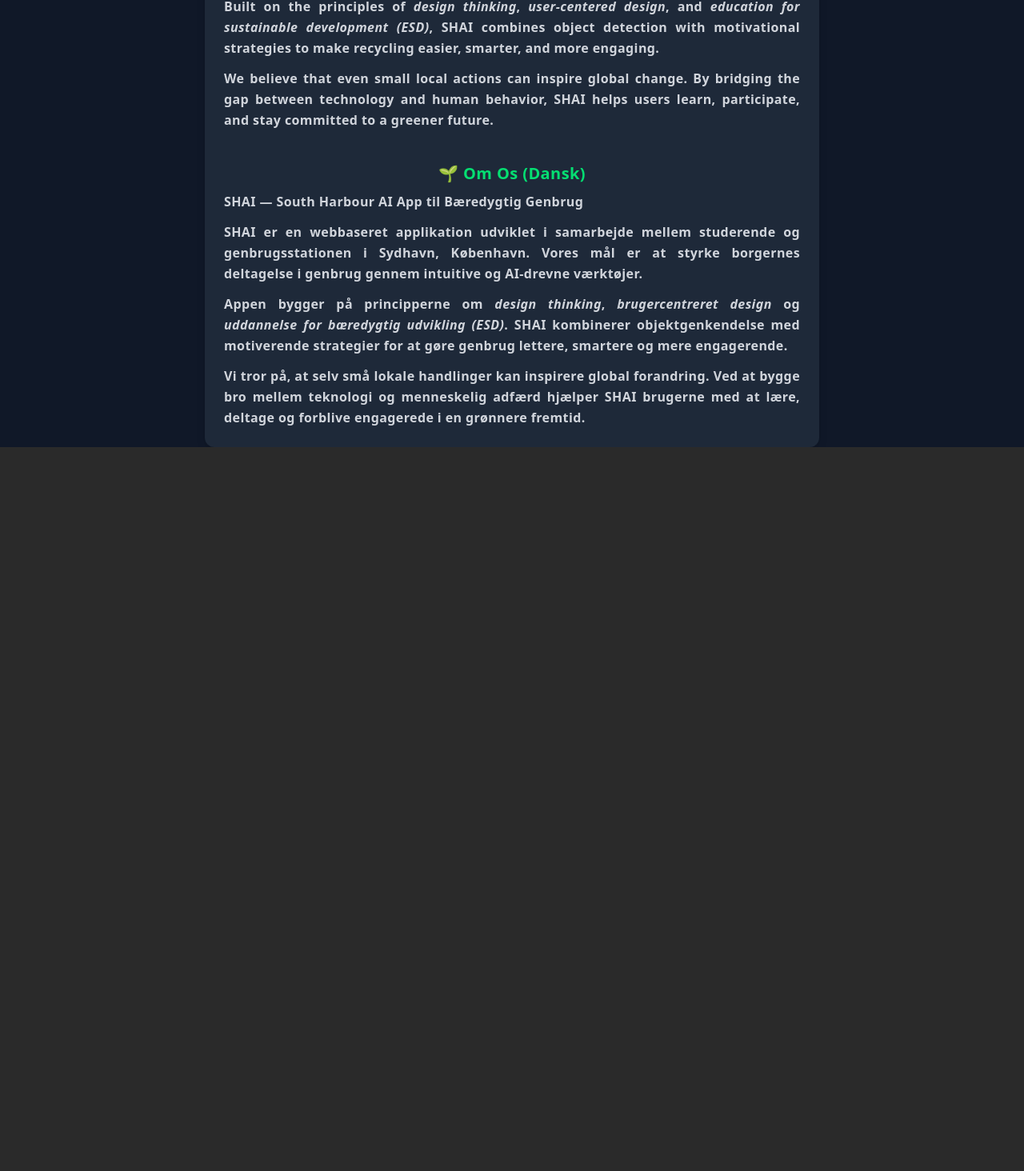
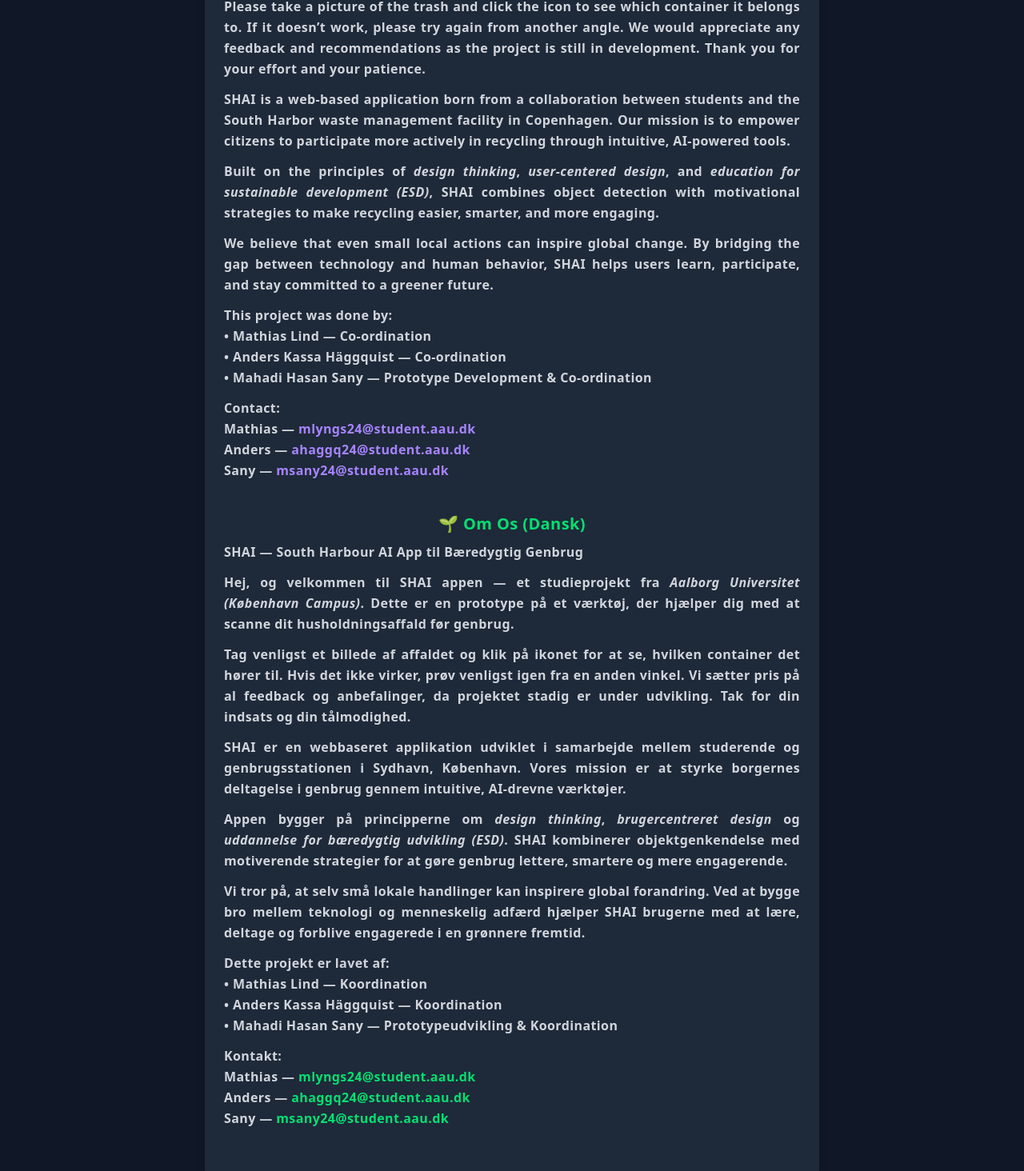
Before and after one commit to sanyhmahadi/shaiapp, a React (Vite) app: page /about in a window 1280 px wide. Shown: the part 333-1797 px from the top of the page at 80% size. Before the commit the page ends 892 px from the top, so only its background shows below. Built offline with nearby package versions, Linux system fonts and the light colour scheme.

Commit message:
Final_deployment_2

```diff
--- a/src/pages/About.jsx
+++ b/src/pages/About.jsx
@@ -15,6 +15,17 @@
             <strong>SHAI — South Harbour AI App for Sustainable Recycling</strong>
           </p>
           <p>
+          Hi, and welcome to the <strong>SHAI app</strong> — a student project from
+          <em> Aalborg University (Copenhagen Campus)</em>. This is a prototype for a tool
+          that will help you scan your household waste before recycling.
+          </p>
+          <p>
+          Please take a picture of the trash and click the icon to see which container it belongs to.
+          If it doesn’t work, please try again from another angle. We would appreciate any feedback
+          and recommendations as the project is still in development. Thank you for your effort and
+          your patience.
+          </p>
+          <p>
             SHAI is a web-based application born from a collaboration between students and the South Harbor waste management facility in Copenhagen. Our mission is to empower citizens to participate more actively in recycling through intuitive, AI-powered tools.
           </p>
           <p>
@@ -23,11 +34,41 @@
           <p>
             We believe that even small local actions can inspire global change. By bridging the gap between technology and human behavior, SHAI helps users learn, participate, and stay committed to a greener future.
           </p>
+          <p>
+          <strong>This project was done by:</strong><br />
+          • Mathias Lind — Co-ordination<br />
+          • Anders Kassa Häggquist — Co-ordination<br />
+          • Mahadi Hasan Sany — Prototype Development & Co-ordination<br />
+          </p>
+          <p>
+          <strong>Contact:</strong><br />
+          Mathias — <a
+            href="mailto:mlyngs24@student.aau.dk"
+            className="text-violet-400 hover:underline"
+          >
+            mlyngs24@student.aau.dk
+          </a>
+          <br />
+          Anders — <a
+            href="mailto:ahaggq24@student.aau.dk"
+            className="text-violet-400 hover:underline"
+          >
+            ahaggq24@student.aau.dk
+          </a>
+          <br />
+          Sany — <a
+            href="mailto:msany24@student.aau.dk"
+            className="text-violet-400 hover:underline"
+          >
+            msany24@student.aau.dk
+          </a>
+          </p>
+
         </div>
       </div>
 
       {/* Danish Section */}
-      <div>
+<div className="mb-10">
   <h3 className="text-lg sm:text-xl font-semibold text-green-400 mb-2">
     🌱 Om Os (Dansk)
   </h3>
@@ -36,13 +77,56 @@
       <strong>SHAI — South Harbour AI App til Bæredygtig Genbrug</strong>
     </p>
     <p>
-            SHAI er en webbaseret applikation udviklet i samarbejde mellem studerende og genbrugsstationen i Sydhavn, København. Vores mål er at styrke borgernes deltagelse i genbrug gennem intuitive og AI-drevne værktøjer.
+      Hej, og velkommen til <strong>SHAI appen</strong> — et studieprojekt fra
+      <em> Aalborg Universitet (København Campus)</em>. Dette er en prototype på et værktøj,
+      der hjælper dig med at scanne dit husholdningsaffald før genbrug.
     </p>
     <p>
-            Appen bygger på principperne om <em>design thinking</em>, <em>brugercentreret design</em> og <em>uddannelse for bæredygtig udvikling (ESD)</em>. SHAI kombinerer objektgenkendelse med motiverende strategier for at gøre genbrug lettere, smartere og mere engagerende.
+      Tag venligst et billede af affaldet og klik på ikonet for at se, hvilken container det hører til.
+      Hvis det ikke virker, prøv venligst igen fra en anden vinkel. Vi sætter pris på al feedback
+      og anbefalinger, da projektet stadig er under udvikling. Tak for din indsats og din tålmodighed.
     </p>
     <p>
-            Vi tror på, at selv små lokale handlinger kan inspirere global forandring. Ved at bygge bro mellem teknologi og menneskelig adfærd hjælper SHAI brugerne med at lære, deltage og forblive engagerede i en grønnere fremtid.
+      SHAI er en webbaseret applikation udviklet i samarbejde mellem studerende og genbrugsstationen i Sydhavn, København.
+      Vores mission er at styrke borgernes deltagelse i genbrug gennem intuitive, AI-drevne værktøjer.
+    </p>
+    <p>
+      Appen bygger på principperne om <em>design thinking</em>, <em>brugercentreret design</em> og
+      <em> uddannelse for bæredygtig udvikling (ESD)</em>. SHAI kombinerer objektgenkendelse med motiverende strategier
+      for at gøre genbrug lettere, smartere og mere engagerende.
+    </p>
+    <p>
+      Vi tror på, at selv små lokale handlinger kan inspirere global forandring. Ved at bygge bro mellem teknologi og
+      menneskelig adfærd hjælper SHAI brugerne med at lære, deltage og forblive engagerede i en grønnere fremtid.
+    </p>
+    <p>
+      <strong>Dette projekt er lavet af:</strong><br />
+      • Mathias Lind — Koordination<br />
+      • Anders Kassa Häggquist — Koordination<br />
+      • Mahadi Hasan Sany — Prototypeudvikling & Koordination<br />
+    </p>
+    <p>
+      <strong>Kontakt:</strong><br />
+      Mathias — <a
+        href="mailto:mlyngs24@student.aau.dk"
+        className="text-green-400 hover:underline"
+      >
+        mlyngs24@student.aau.dk
+      </a>
+      <br />
+      Anders — <a
+        href="mailto:ahaggq24@student.aau.dk"
+        className="text-green-400 hover:underline"
+      >
+        ahaggq24@student.aau.dk
+      </a>
+      <br />
+      Sany — <a
+        href="mailto:msany24@student.aau.dk"
+        className="text-green-400 hover:underline"
+      >
+        msany24@student.aau.dk
+      </a>
     </p>
   </div>
 </div>
```
Lines whose indentation alone changed are shown as unchanged.
